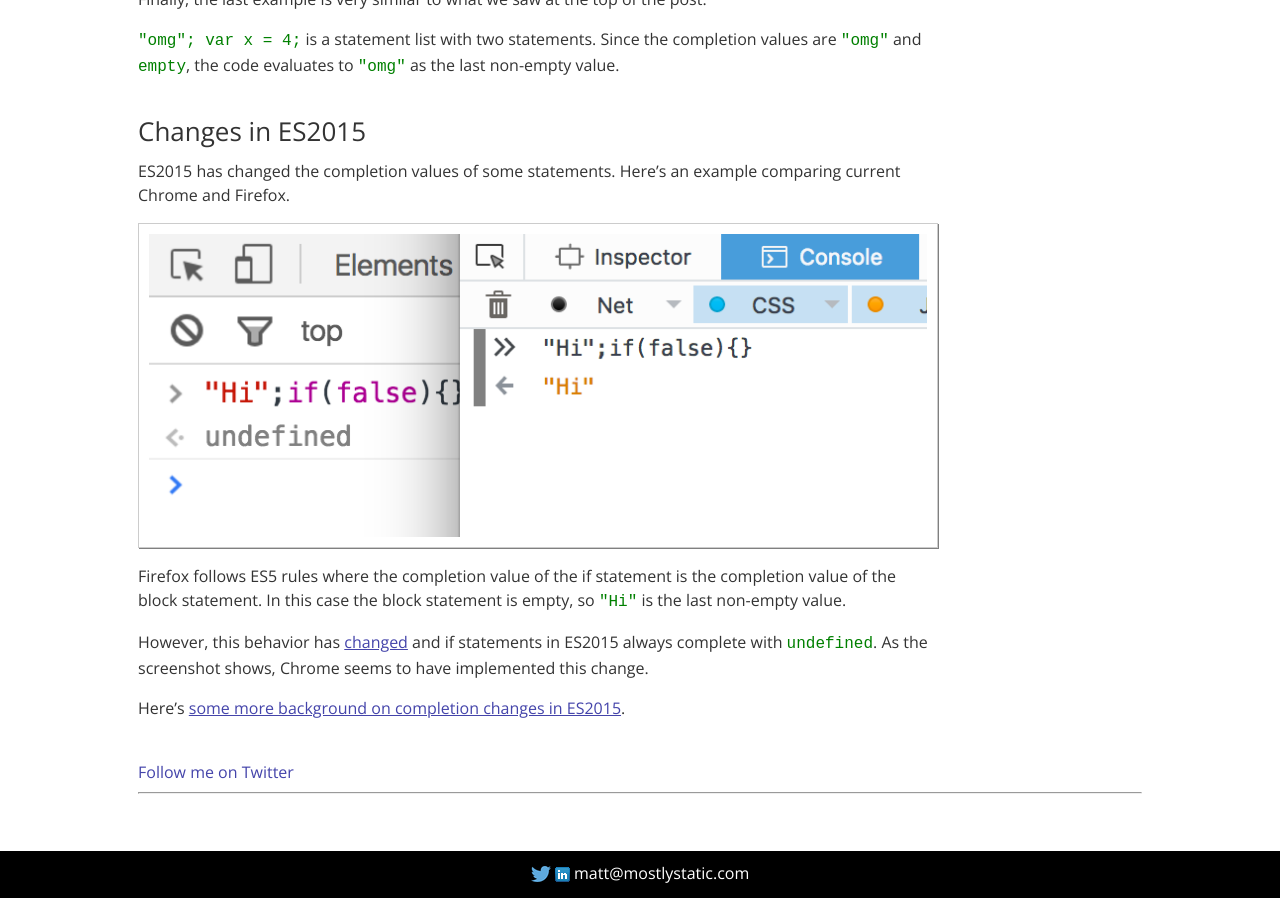
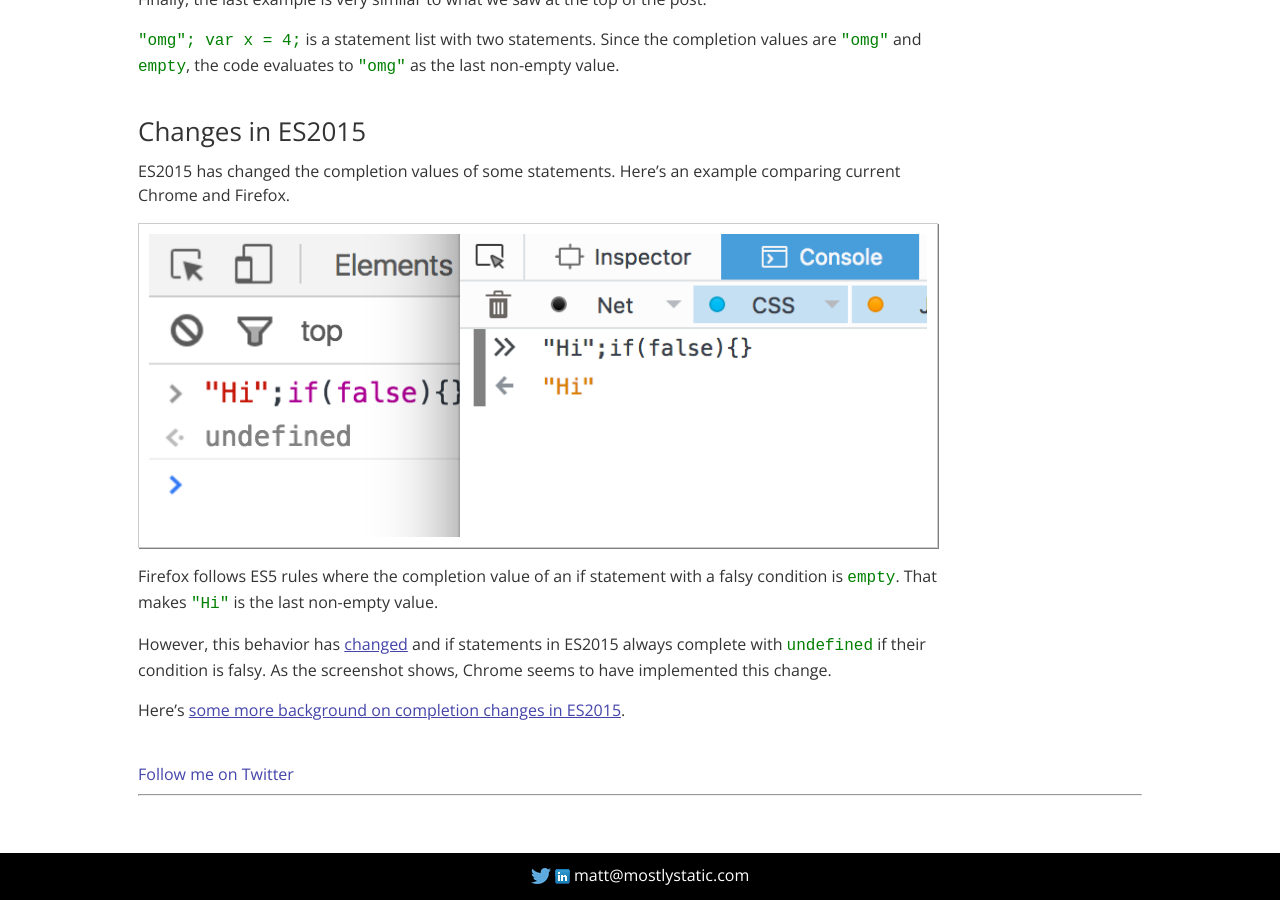
Before and after one commit to mattzeunert/mattzeunert.github.io, a Jekyll site: the page built from _posts/2017-01-10-whats-a-statement-completion-value-in-javascript.md, in a window 1280 px wide and 900 px high, scrolled down 2690 px. Built offline with Jekyll 4.4.1, drawn with Linux system fonts in a browser that asks for light colours; nearby versions of some CDN libraries; comment, search, counter and statistics services are not loaded.

Commit message:
Fix error.

```diff
--- a/_posts/2017-01-10-whats-a-statement-completion-value-in-javascript.md
+++ b/_posts/2017-01-10-whats-a-statement-completion-value-in-javascript.md
@@ -57,8 +57,8 @@ ES2015 has changed the completion values of some statements. Here's an example c
 
 ![](/img/blog/statement-completion-value/es2015-chrome-firefox.png)
 
-Firefox follows ES5 rules where the completion value of the if statement is the completion value of the block statement. In this case the block statement is empty, so `"Hi"` is the last non-empty value.
+Firefox follows ES5 rules where the completion value of an if statement with a falsy condition is `empty`. That makes `"Hi"` is the last non-empty value.
 
-However, this behavior has [changed](http://www.ecma-international.org/ecma-262/6.0/#sec-if-statement-runtime-semantics-evaluation) and if statements in ES2015 always complete with `undefined`. As the screenshot shows, Chrome seems to have implemented this change.
+However, this behavior has [changed](http://www.ecma-international.org/ecma-262/6.0/#sec-if-statement-runtime-semantics-evaluation) and if statements in ES2015 always complete with `undefined` if their condition is falsy. As the screenshot shows, Chrome seems to have implemented this change.
 
 Here's [some more background on completion changes in ES2015](http://wiki.ecmascript.org/doku.php?id=harmony:completion_reform).
```
